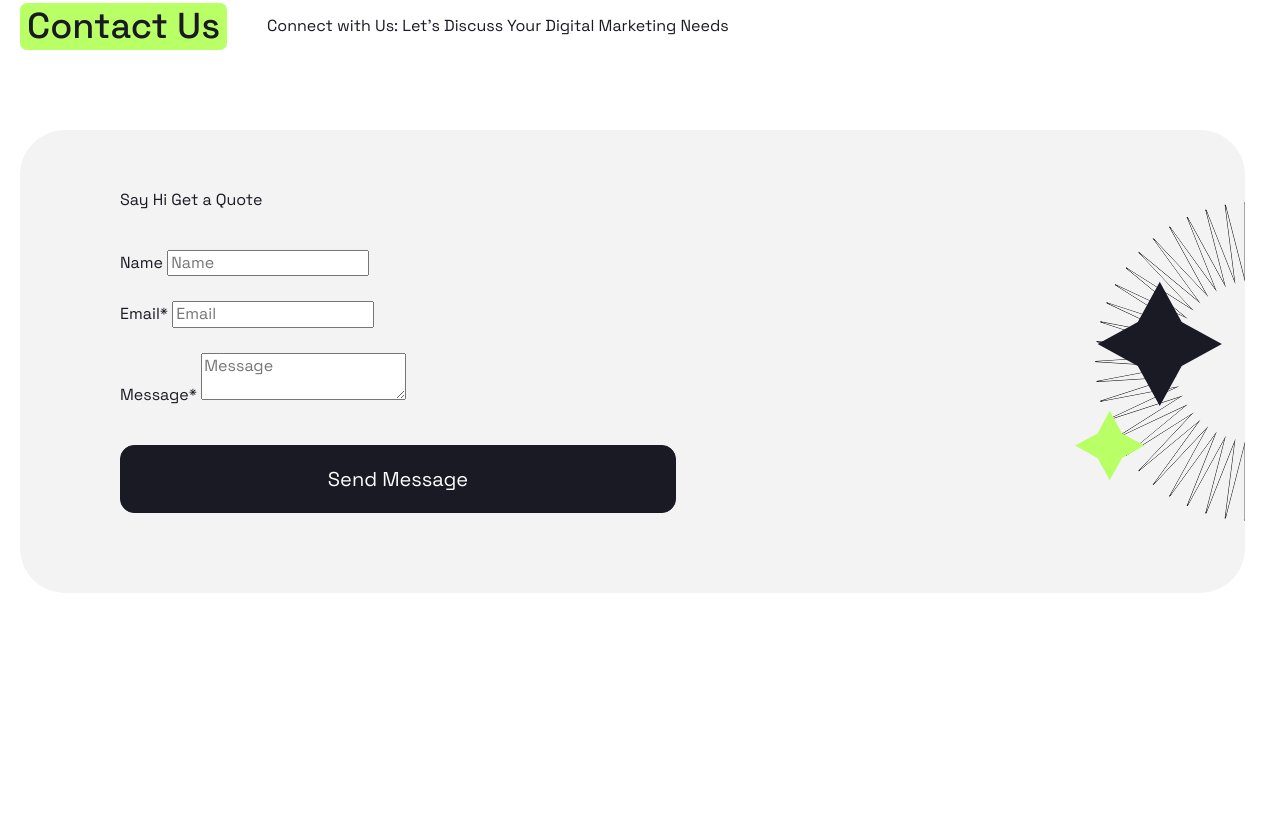
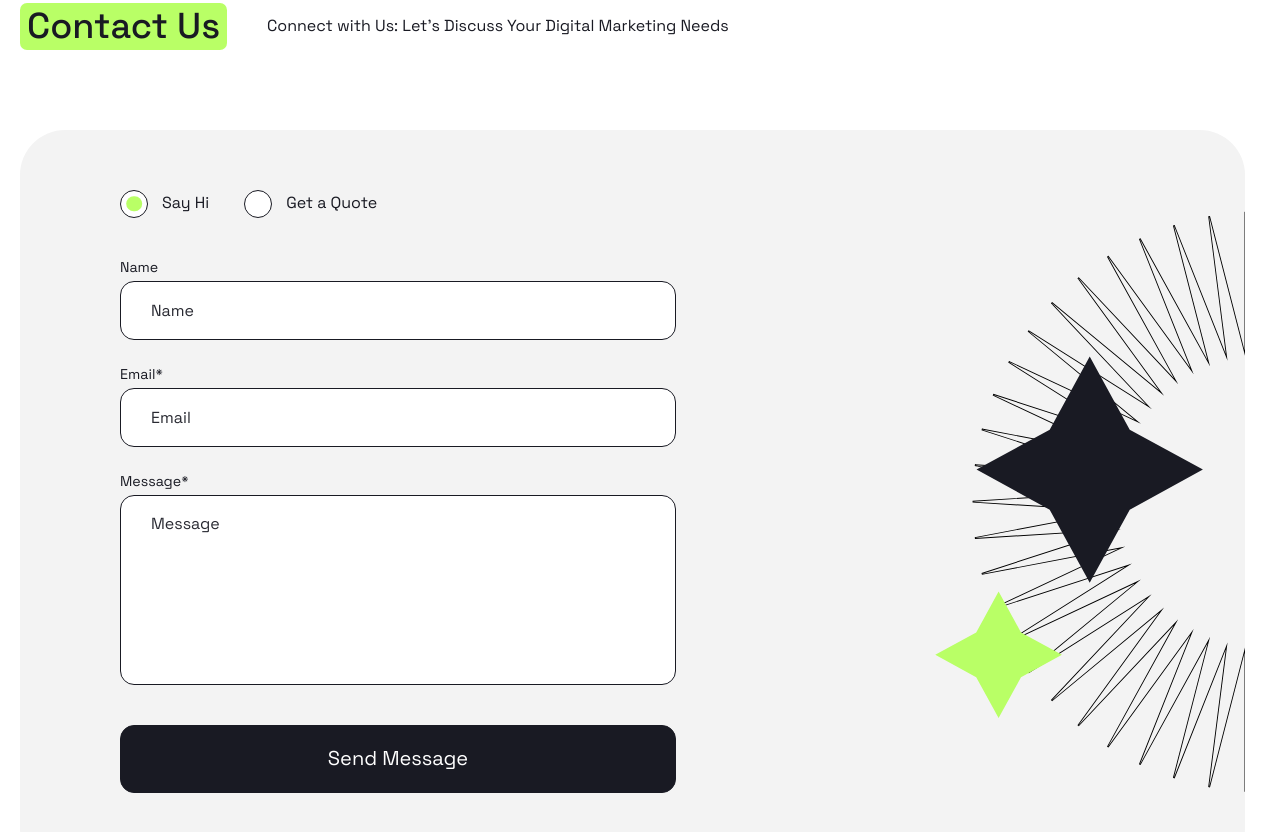
Before and after one commit to thatonesabyrka/positivus, a website: page index.html in a window 1280 px wide. Shown: the part 6280-7112 px from the top of the page. Before the commit the page ends 6923 px from the top, so only its background shows below. Drawn offline with nearby package versions, Linux system fonts and the light colour scheme; files that its build step writes are made by us from their sources.

Commit message:
feat: add styles for field, radio, and radios components

```diff
--- /dev/null
+++ b/styles/components/_field.scss
@@ -0,0 +1,72 @@
+@use '../abstracts' as *;
+
+.field {
+  --fieldInputHeight: var(--input-height);
+  --fieldInputTextColor: var(--color-dark);
+  --fieldInputBgColor: var(--color-light);
+  --fieldInputBorderColor: var(--color-dark);
+  --fieldInputPlaceholderColor: var(--color-dark-alt);
+  --fieldInputHoverBgColor: var(--color-accent);
+
+  display: flex;
+  flex-direction: column;
+  align-items: start;
+  row-gap: 5px;
+
+  @include mobile {
+    row-gap: 10px;
+  }
+
+  &--big-height {
+    --fieldInputHeight: var(--button-height);
+  }
+
+  &--dark-bg {
+    --fieldInputTextColor: var(--color-accent);
+    --fieldInputBgColor: var(--color-dark-alt);
+    --fieldInputBorderColor: var(--color-light);
+    --fieldInputPlaceholderColor: var(--color-light);
+    --fieldInputHoverBgColor: var(--color-dark);
+  }
+
+  &__label {
+    @include fluid-text(16, 14);
+  }
+
+  &__input {
+    width: 100%;
+    height: var(--fieldInputHeight);
+    padding-inline: 30px;
+    color: var(--fieldInputTextColor);
+    background-color: var(--fieldInputBgColor);
+    border: 1px solid var(--fieldInputBorderColor);
+    border-radius: var(--border-radius);
+
+    @include hover {
+      background-color: var(--fieldInputHoverBgColor);
+    }
+
+    @include mobile {
+      padding-inline: 20px;
+    }
+
+    &:focus {
+      border-color: var(--color-accent);
+      outline: none;
+    }
+
+    &::placeholder {
+      color: var(--fieldInputPlaceholderColor);
+    }
+
+    &--textarea {
+      height: 190px;
+      padding-block: 18px;
+      resize: none;
+
+      @include mobile {
+        height: 132px;
+      }
+    }
+  }
+}
--- a/styles/components/_index.scss
+++ b/styles/components/_index.scss
@@ -7,3 +7,6 @@
 @forward 'team-card';
 @forward 'review-card';
 @forward 'pagination';
+@forward 'radios';
+@forward 'radio';
+@forward 'field';
--- /dev/null
+++ b/styles/components/_radio.scss
@@ -0,0 +1,38 @@
+@use '../abstracts' as *;
+
+.radio {
+  display: flex;
+  align-items: center;
+  column-gap: 14px;
+  transition-duration: var(--transition-duration);
+
+  @include hover {
+    opacity: 0.6;
+  }
+
+  &__input {
+    &:not(:checked) + .radio__emulator::after {
+      opacity: 0;
+    }
+  }
+
+  &__emulator {
+    @include flex-center;
+    @include square(28px);
+
+    position: relative;
+    background-color: var(--color-light);
+    border: var(--border);
+    border-radius: 50%;
+
+    &::after {
+      @include abs-center;
+      @include square(60%);
+
+      content: '';
+      background-color: var(--color-accent);
+      border-radius: inherit;
+      transition-duration: var(--transition-duration);
+    }
+  }
+}
--- /dev/null
+++ b/styles/components/_radios.scss
@@ -0,0 +1,4 @@
+.radios {
+  display: flex;
+  column-gap: 35px;
+}
```
